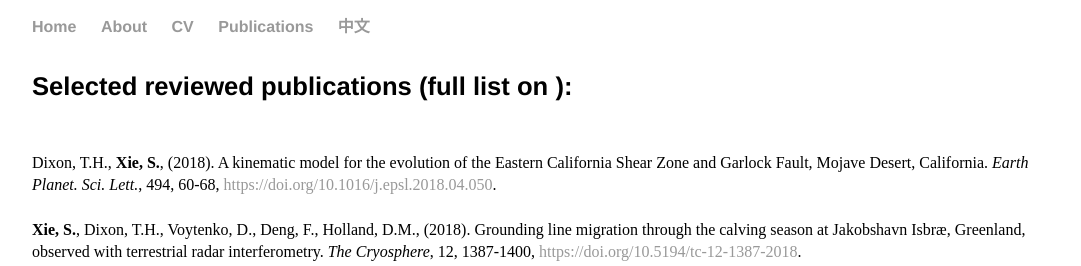
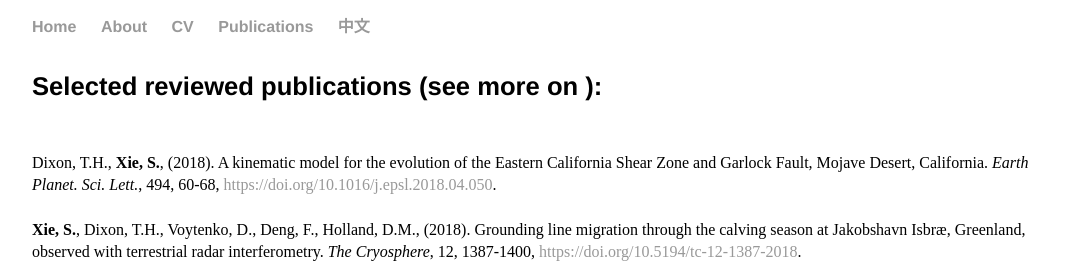
Before and after one commit to suruixie/suruixie.github.io, a Jekyll site: the page built from publications/index.html, in a window 1280 px wide. Shown: the top 266 px of the page, without its empty margins (96-1177 px from the left). Built offline with Jekyll 4.4.1, drawn with Linux system fonts in a browser that asks for light colours; a style sheet for code colours, icons or effects is not loaded.

Commit message:
Update index.html

```diff
--- a/publications/index.html
+++ b/publications/index.html
@@ -4,7 +4,7 @@ title: Surui's publications
 ---
 <link rel="stylesheet" href="https://cdn.rawgit.com/jpswalsh/academicons/master/css/academicons.min.css">
 <div class="publications">
-	<h4>Selected reviewed publications (full list on <a  href="https://scholar.google.com/citations?hl=en&user=kF4StsMAAAAJ&view_op=list_works"><i class="ai ai-google-scholar ai-2x"></i></a>): </h4>
+	<h4>Selected reviewed publications (see more on <a  href="https://scholar.google.com/citations?hl=en&user=kF4StsMAAAAJ&view_op=list_works"><i class="ai ai-google-scholar ai-2x"></i></a>): </h4>
 	<p style="font-size:1.0em;">
 		Dixon, T.H., <strong>Xie, S.</strong>, (2018). A kinematic model for the evolution of the Eastern California Shear Zone and Garlock Fault, Mojave Desert, California. <em>Earth Planet. Sci. Lett.</em>, 494, 60-68, <a href="https://doi.org/10.1016/j.epsl.2018.04.050">https://doi.org/10.1016/j.epsl.2018.04.050</a>.  <br>
 		<br style="line-height:0.1em">
```
